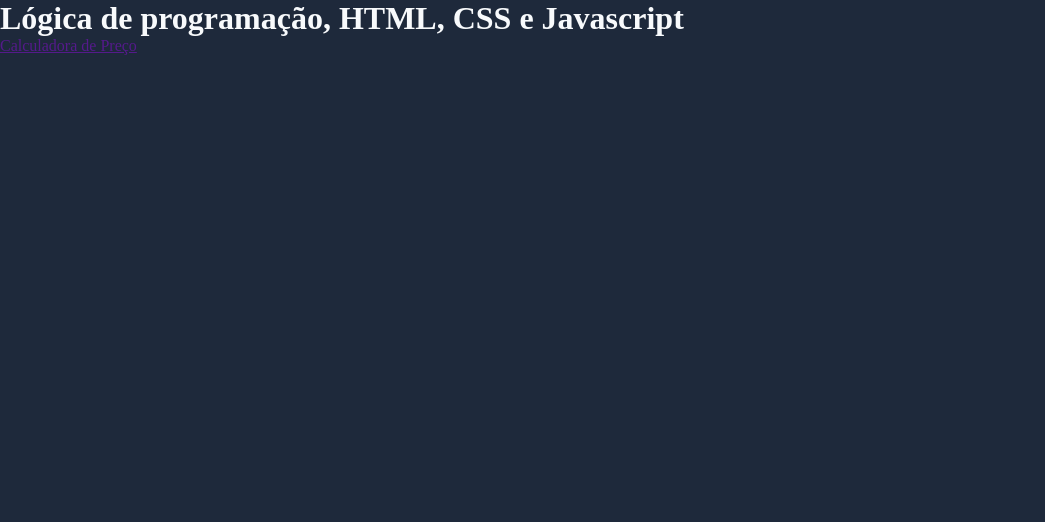
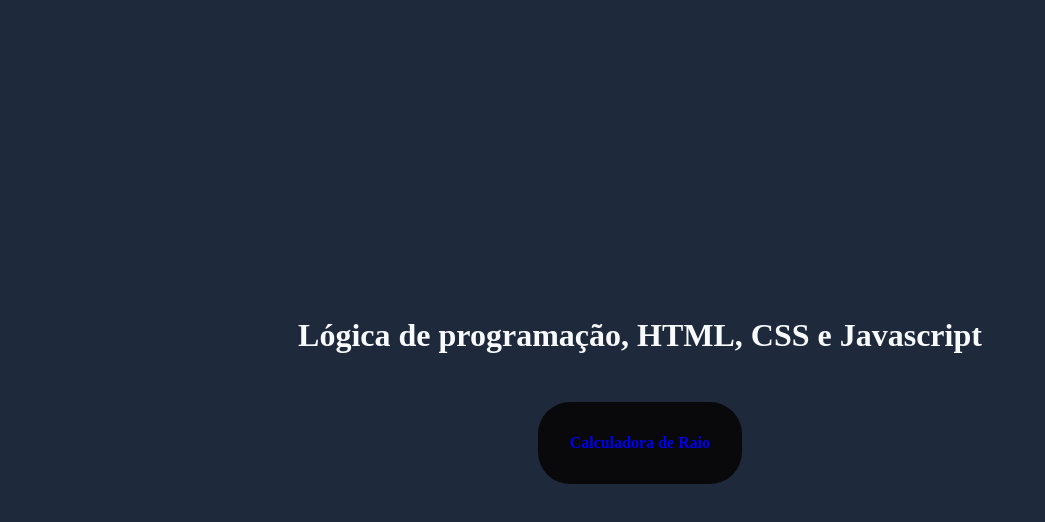
Before and after one commit to Gominhooudybala/atividade_11, a plain HTML site: page index.html in a window 1280 px wide. Shown: the whole page, without its empty margins (0-1045 px from the left). Drawn offline with Linux system fonts and the light colour scheme.

Commit message:
feat: criação da página da calculadorade raio

```diff
--- a/index.html
+++ b/index.html
@@ -14,7 +14,7 @@
     <nav>
         <ul>
             <li>
-                <a href="">Calculadora de Preço</a>
+                <a href="./pages/calculadora-raio/calculadora-raio.html">Calculadora de Raio</a>
             </li>
         </ul>
     </nav>
--- a/style.css
+++ b/style.css
@@ -5,11 +5,39 @@
 }
 
 :root {
-    --main-background: #1e293b;
+    --main-background: hsl(217, 33%, 17%);
     --text-color: #f8fafc;
+    --nav-background: #09090b;
+    --nav-hover: #3b0764;
 }
 
 body {
     background-color: #1e293b;
     color: var(--text-color);
+    height: 100vh;
+    display: flex;
+    flex-direction: column;
+    align-items: center;
+    justify-content: center;
+    gap: 3rem;
 }
+
+nav {
+    background-color: var(--nav-background);
+    width: fit-content;
+    padding: 2rem;
+    border-radius: 2rem;
+}
+
+nav a {
+    text-decoration: none;
+    font-weight: 800;
+}
+
+nav a:hover {
+     color: var(--nav-hover);
+}
+
+nav ul {
+    list-style: none;
+}
```
Also changed, not shown: pages/calculadora-raio/calculadora-raio.html (added, +32 -0 lines), pages/calculadora-raio/calculadora-raio.css (added), pages/calculadora-raio/calculadora-raio.js (added).
